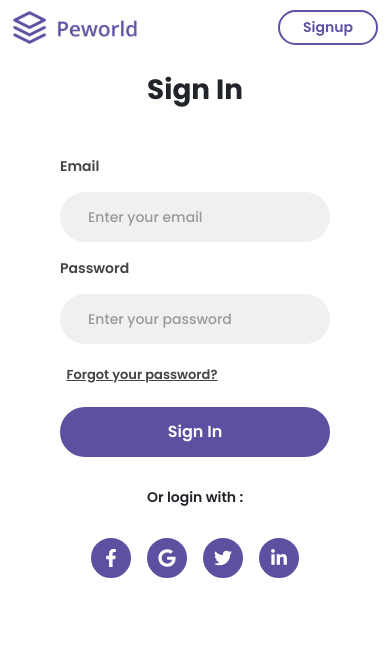
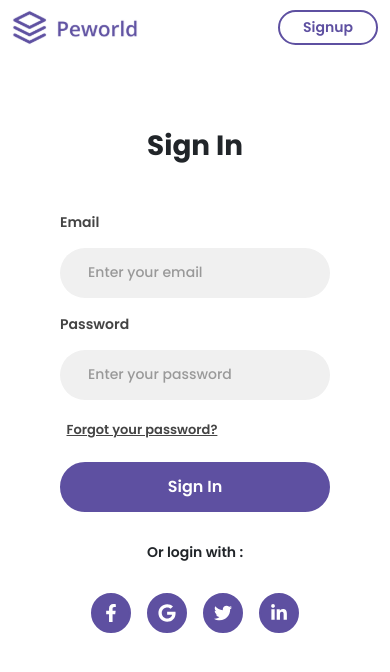
Before and after one commit to zainulmbrk/peworld-fe, a Next.js app: page / in a window 390 px wide. Shown: the top 672 px of the page. Built offline with nearby package versions, Linux system fonts and the light colour scheme.

Commit message:
feat: edit position

```diff
--- a/src/layouts/signin/Signin.module.scss
+++ b/src/layouts/signin/Signin.module.scss
@@ -206,7 +206,7 @@
     }
     .right {
       h1 {
-        margin-top: 1em;
+        margin-top: 3em;
       }
       .logo {
         font-size: 20px;
```
